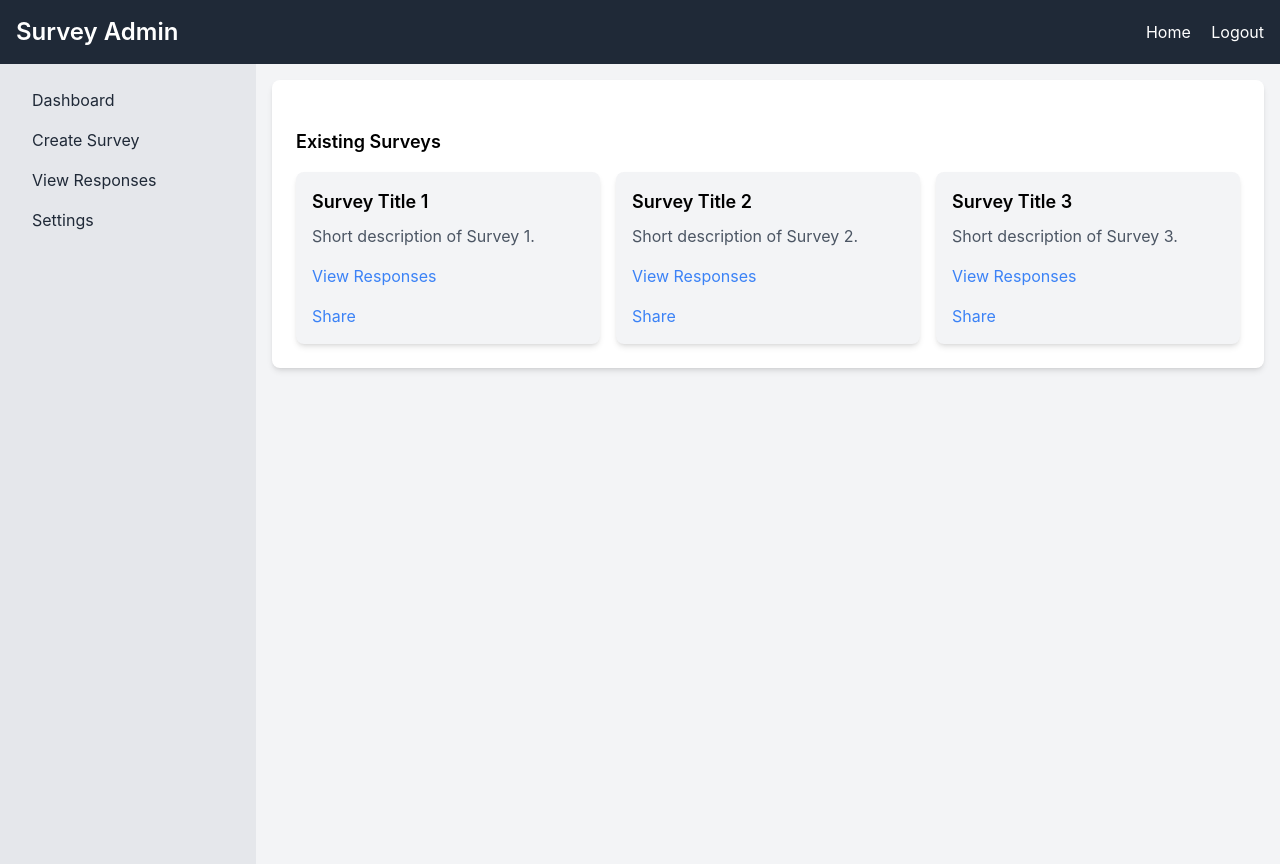
After one commit to Ethan-Korl/survey-app, a Django app: template templates/sa_dashboard.html in a window 1280 px wide. The commit adds this page. Run offline with Django 5.2, Linux system fonts and the light colour scheme; the template is opened without the code that fills it, so the values that code supplies are empty; parts of the project's set-up code (start-up, migrations or seed data) failed here and were passed over; some libraries are stand-ins or nearby versions.

Commit message:
added sa_dashboard

```diff
--- a/templates/htmx_components/create_survey_component.html
+++ b/templates/htmx_components/create_survey_component.html
@@ -5,13 +5,13 @@
         {% csrf_token %}
         <div class="mb-4">
             <label for="surveyTitle" class="block text-gray-700">Survey Title</label>
-            <input type="text" id="surveyTitle"
+            <input type="text" id="surveyTitle" name="title"
                 class="mt-1 block w-full border border-gray-300 rounded-md shadow-sm p-2"
                 placeholder="Enter survey title">
         </div>
         <div class="mb-4">
             <label for="surveyDescription" class="block text-gray-700">Description</label>
-            <textarea id="surveyDescription" rows="4"
+            <textarea id="surveyDescription" rows="4" name="description"
                 class="mt-1 block w-full border border-gray-300 rounded-md shadow-sm p-2"
                 placeholder="Enter survey description"></textarea>
         </div>
--- /dev/null
+++ b/templates/sa_dashboard.html
@@ -0,0 +1,133 @@
+<!DOCTYPE html>
+<html lang="en">
+
+<head>
+    <meta charset="UTF-8">
+    <meta name="viewport" content="width=device-width, initial-scale=1.0">
+    <title>Survey Admin Dashboard</title>
+    <script src="https://cdn.tailwindcss.com"></script>
+    <script src="https://unpkg.com/htmx.org@2.0.2"
+        integrity="sha384-Y7hw+L/jvKeWIRRkqWYfPcvVxHzVzn5REgzbawhxAuQGwX1XWe70vji+VSeHOThJ"
+        crossorigin="anonymous"></script>
+    <style>
+        body {
+            font-family: 'Inter', sans-serif;
+        }
+    </style>
+
+
+<script>
+    document.addEventListener('DOMContentLoaded', function() {
+        // Function to get the current domain
+        function getBaseUrl() {
+            return window.location.protocol + '//' + window.location.host;
+        }
+
+        function handleShareButtonClick(event) {
+            var surveyUrl = event.currentTarget.getAttribute('data-url');
+
+            var fullUrl = getBaseUrl() + surveyUrl;
+
+            var tempInput = document.createElement('input');
+            tempInput.value = fullUrl;
+            document.body.appendChild(tempInput);
+            tempInput.select();
+            document.execCommand('copy');
+            document.body.removeChild(tempInput);
+
+            alert('Survey link copied to clipboard!');
+        }
+
+        var shareButtons = document.querySelectorAll('.share-button');
+        shareButtons.forEach(function(button) {
+            button.addEventListener('click', handleShareButtonClick);
+        });
+    });
+</script>
+
+</head>
+
+<body class="bg-gray-100">
+
+
+    <header class="bg-gray-800 text-white p-4 flex justify-between items-center">
+        <div class="text-2xl font-semibold">Survey Admin</div>
+        <nav>
+            <a href="#" class="mr-4 hover:underline">Home</a>
+            <a href="#" class="hover:underline">Logout</a>
+        </nav>
+    </header>
+
+    <div class="flex">
+
+        <aside class="bg-gray-200 w-64 min-h-screen p-4">
+            <ul>
+                <li><a href="" class="block py-2 px-4 text-gray-800 hover:bg-gray-300">Dashboard</a></li>
+                <li><a href="" hx-get="{% url 'create-survey' %}" hx-trigger="click" hx-target="#main-div"
+                        class="block py-2 px-4 text-gray-800 hover:bg-gray-300">Create Survey</a></li>
+                <li><a href="#" class="block py-2 px-4 text-gray-800 hover:bg-gray-300">View Responses</a></li>
+                <li><a href="#" class="block py-2 px-4 text-gray-800 hover:bg-gray-300">Settings</a></li>
+            </ul>
+        </aside>
+
+        <main class="flex-1 p-4">
+
+            <div id="main-div" class="bg-white shadow-md rounded-lg p-6 mb-6">
+                <div class="mt-6">
+                    <h3 class="text-lg font-semibold mb-4">Existing Surveys</h3>
+                    <div class="grid grid-cols-1 sm:grid-cols-2 md:grid-cols-3 gap-4">
+
+                        <div class="bg-gray-100 p-4 rounded-lg shadow-md">
+                            <h4 class="text-lg font-semibold">Survey Title 1</h4>
+                            <p class="text-gray-600 mt-2">Short description of Survey 1.</p>
+                            <a href="{% url 'survey-result' %}" class="text-blue-500 hover:underline mt-4 block">View
+                                Responses</a>
+                            <div class="mt-4">
+                                <div class="mt-4">
+                                    <button class="share-button text-blue-500 hover:underline"
+                                        data-url="{% url 'survey-result' %}">
+                                        <i class="fas fa-share"></i> Share
+                                    </button>
+                                </div>
+                            </div>
+                        </div>
+
+                        <div class="bg-gray-100 p-4 rounded-lg shadow-md">
+                            <h4 class="text-lg font-semibold">Survey Title 2</h4>
+                            <p class="text-gray-600 mt-2">Short description of Survey 2.</p>
+                            <a href="#" class="text-blue-500 hover:underline mt-4 block">View Responses</a>
+                            <div class="mt-4">
+                                <div class="mt-4">
+                                    <button class="share-button text-blue-500 hover:underline"
+                                        data-url="{% url 'survey-result' %}">
+                                        <i class="fas fa-share"></i> Share
+                                    </button>
+                                </div>
+                            </div>
+                        </div>
+
+
+                        <div class="bg-gray-100 p-4 rounded-lg shadow-md">
+                            <h4 class="text-lg font-semibold">Survey Title 3</h4>
+                            <p class="text-gray-600 mt-2">Short description of Survey 3.</p>
+                            <a href="#" class="text-blue-500 hover:underline mt-4 block">View Responses</a>
+                            <div class="mt-4">
+                                <div class="mt-4">
+                                    <button class="share-button text-blue-500 hover:underline"
+                                        data-url="{% url 'survey-result' %}">
+                                        <i class="fas fa-share"></i> Share
+                                    </button>
+                                </div>
+                            </div>
+                        </div>
+
+                    </div>
+
+                </div>
+            </div>
+        </main>
+    </div>
+
+</body>
+
+</html>
```
